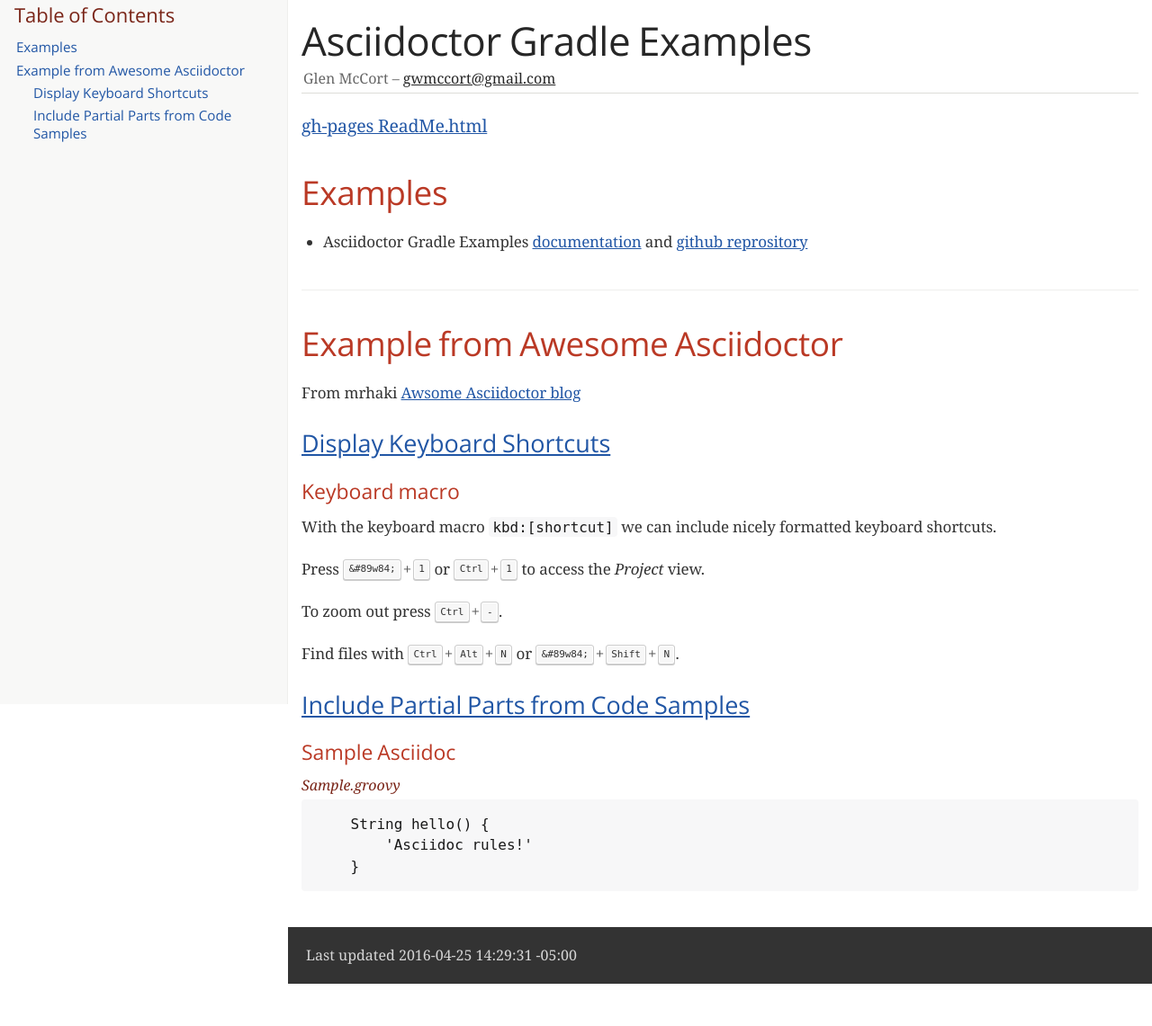
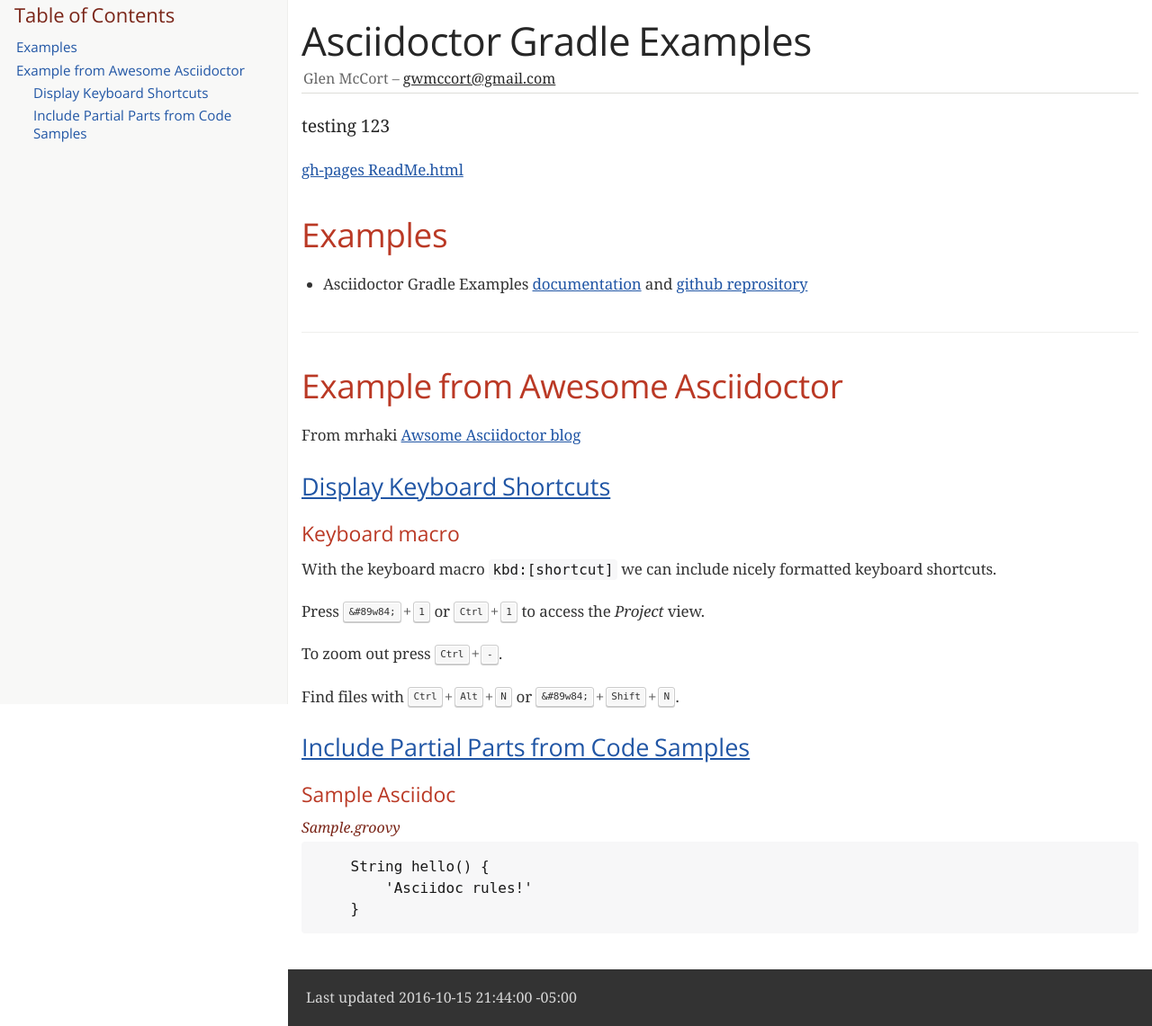
Before and after one commit to gwmccort/test-gh-pages, a plain HTML site: page index.html in a window 1280 px wide. Shown: the part 17-1158 px from the top of the page at 90% size. Before the commit the page ends 1111 px from the top, so only its background shows below. Drawn offline with nearby package versions, Linux system fonts and the light colour scheme; a web font is replaced by a local one.

Commit message:
Publish of Github pages from Gradle.

```diff
--- a/index.html
+++ b/index.html
@@ -442,6 +442,9 @@ body.book #toc,body.book #preamble,body.book h1.sect0,body.book .sect1>h2{page-b
 <div id="preamble">
 <div class="sectionbody">
 <div class="paragraph">
+<p>testing 123</p>
+</div>
+<div class="paragraph">
 <p><a href="http://gwmccort.github.io/test-gh-pages/ReadMe.html">gh-pages ReadMe.html</a></p>
 </div>
 </div>
@@ -504,7 +507,7 @@ to access the <em>Project</em> view.</p>
 </div>
 <div id="footer">
 <div id="footer-text">
-Last updated 2016-04-25 14:29:31 -05:00
+Last updated 2016-10-15 21:44:00 -05:00
 </div>
 </div>
 </body>
```
